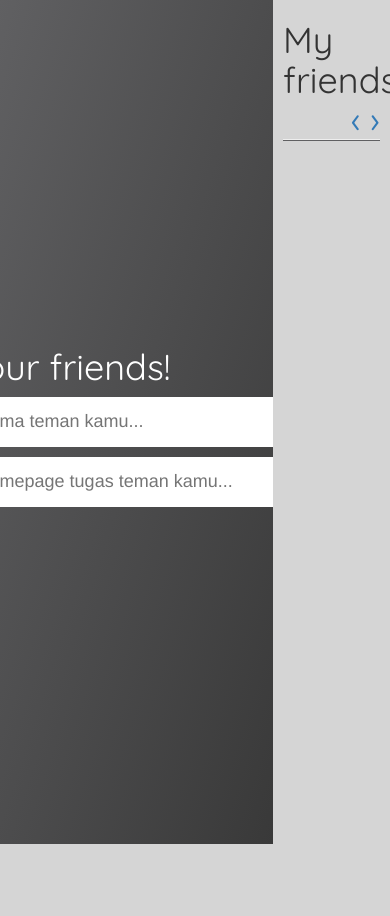
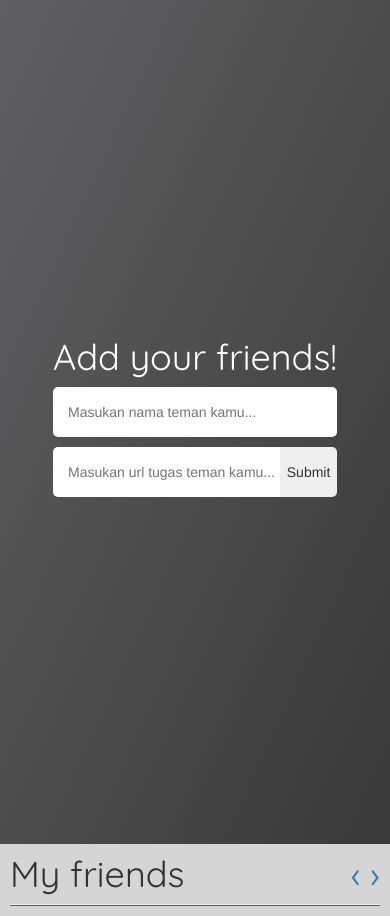
Before and after one commit to Mochaul/ppw-assignment-1, a Django app: template ntaps_add_friend/templates/add_friend/ntaps_add_friend.html in a window 390 px wide. Before the commit the page ends 844 px from the top, so only its background shows below. Run offline with Django 3.2, Linux system fonts and the light colour scheme; the template is opened without the code that fills it: values that come from a table or form of the project are taken from there, others are empty; parts of the project's set-up code (start-up, migrations or seed data) failed here and were passed over; some libraries are stand-ins or nearby versions.

Commit message:
make add_friend responsive

```diff
--- a/ntaps_add_friend/forms.py
+++ b/ntaps_add_friend/forms.py
@@ -5,7 +5,7 @@ class Add_Friend_Form(forms.Form):
         'required': 'Nama teman kamu wajib diisi',
     }
     url_error_messages = {
-        'required': 'Homepage teman kamu wajib diisi',
+        'required': 'Url teman kamu wajib diisi',
     }
     name_attrs = {
         'type': 'text',
@@ -15,7 +15,7 @@ class Add_Friend_Form(forms.Form):
     url_attrs = {
         'type': 'text',
         'class': 'input-text-inline-button',
-        'placeholder':'Masukan homepage tugas teman kamu...'
+        'placeholder':'Masukan url tugas teman kamu...'
     }
 
     name = forms.CharField(label='Name', required=True, widget=forms.TextInput(attrs=name_attrs), error_messages=name_error_messages)
--- a/ntaps_add_friend/static/css/add_friend.css
+++ b/ntaps_add_friend/static/css/add_friend.css
@@ -1,12 +1,14 @@
-h1 {
+.friend-title {
   font-family: 'Quicksand', sans-serif;
 }
-h3 {
+.list-item-title {
   margin-top: 10px;
   font-family: 'Nunito', sans-serif;
+  margin-bottom: 5px;
 }
-h4 {
+.list-item-content-text {
   font-family: 'Nunito', sans-serif;
+  margin-bottom: 3px;
 }
 
 .wrapper-page {
@@ -16,7 +18,7 @@ h4 {
 
 .wrapper-kiri {
   background: linear-gradient(to bottom right, #606062, #393939);
-  width: 70%;
+  flex-basis: 70%;
 
   display: flex;
   justify-content: center;
@@ -25,7 +27,7 @@ h4 {
 
 .wrapper-kanan {
   background-color: #D5D5D5;
-  width: 30%;
+  flex-basis: 30%;
 }
 
 .wrapper-content {
@@ -37,7 +39,7 @@ h4 {
 }
 
 .scrollable {
-  overflowrflow: scroll;
+  overflow: scroll;
 }
 
 .flex-list {
@@ -50,6 +52,7 @@ h4 {
   flex-grow: 0;
   flex-shrink: 0;
   flex-basis: 100%;
+  height: 15%;
 }
 
 .friend-list-item {
@@ -104,9 +107,44 @@ h4 {
 }
 
 .error {
-    border-radius: 5px;
-    padding: 10px;
-    background-color: #f2dede; /* Red */
-    color: #a94442;
-    margin-bottom: 10px;
+  border-radius: 5px;
+  padding: 10px;
+  background-color: #f2dede; /* Red */
+  color: #a94442;
+  margin-bottom: 10px;
 }
+
+@media only screen and (max-width: 768px) {
+  .wrapper-page {
+    display: block;
+  }
+
+  .wrapper-kiri {
+    height: 100%;
+  }
+
+  .wrapper-content {
+    margin-top: 0px;
+  }
+
+  .friend-title {
+    margin-top: 0px;
+    padding-top: 10px;
+  }
+
+  .form-main {
+    width: auto;
+  }
+
+  .input-text {
+    font-size: 14px;
+  }
+
+  .input-text-inline-button {
+    font-size: 14px;
+  }
+
+  .inline-button {
+    font-size: 14px;
+  }
+}
--- a/ntaps_add_friend/templates/add_friend/ntaps_add_friend.html
+++ b/ntaps_add_friend/templates/add_friend/ntaps_add_friend.html
@@ -3,7 +3,7 @@
 <div class="wrapper-page">
   <div class="wrapper-kiri">
       <div class="wrapper-content">
-        <h1 class="text-white">Add your friends!</h1>
+        <h1 class="friend-title text-white">Add your friends!</h1>
         <form method="POST" action="{% url 'add_friend:create' %}" class="form-main">
           {% csrf_token %}
           <div>
@@ -20,7 +20,7 @@
   </div>
   <div class="wrapper-kanan">
     <div class="wrapper-content">
-      <h1>My friends
+      <h1 class="friend-title">My friends
         <span style="float: right">
         {% if disable_prev %}
         <a href="#" class="disabled">&#8249;</a>
@@ -38,9 +38,9 @@
       <div class="flex-list">
         {% for friend in friends %}
         <div class="flex-list-item friend-list-item">
-          <h3 >{{ friend.name }}</h3>
-          <a href="{{ friend.url }}"><h4>{{ friend.url }}</h4></a>
-          <h4><i>{{ friend.created_at }}</i></h4>
+          <h4 class="list-item-title">{{ friend.name }}</h4>
+          <a href="{{ friend.url }}"><p class="list-item-content-text">{{ friend.url }}</p></a>
+          <p class="list-item-content-text"><i>{{ friend.created_at }}</i></p>
         </div>
         {% endfor %}
       </div>
--- a/ntaps_add_friend/views.py
+++ b/ntaps_add_friend/views.py
@@ -26,7 +26,7 @@ def create(request):
     if (request.method == 'POST' and form.is_valid()):
         if (check_url(append_http(request.POST['url']))):
             response['name'] = request.POST['name']
-            response['url'] = request.POST['url']
+            response['url'] = append_http(request.POST['url'])
             friend = Friend(name=response['name'], url=response['url'])
             friend.save()
             return HttpResponseRedirect('/add_friend/')
```
